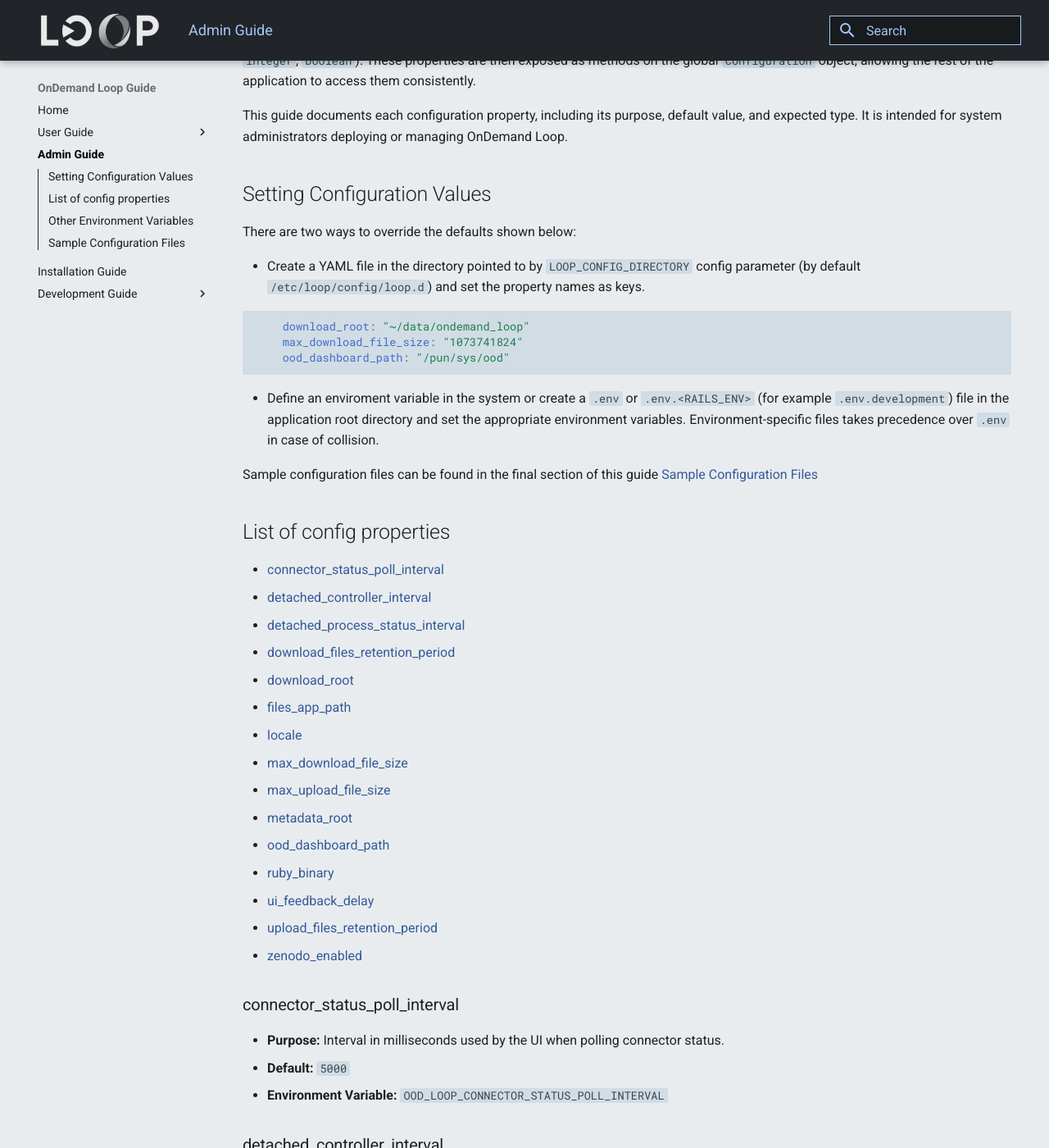
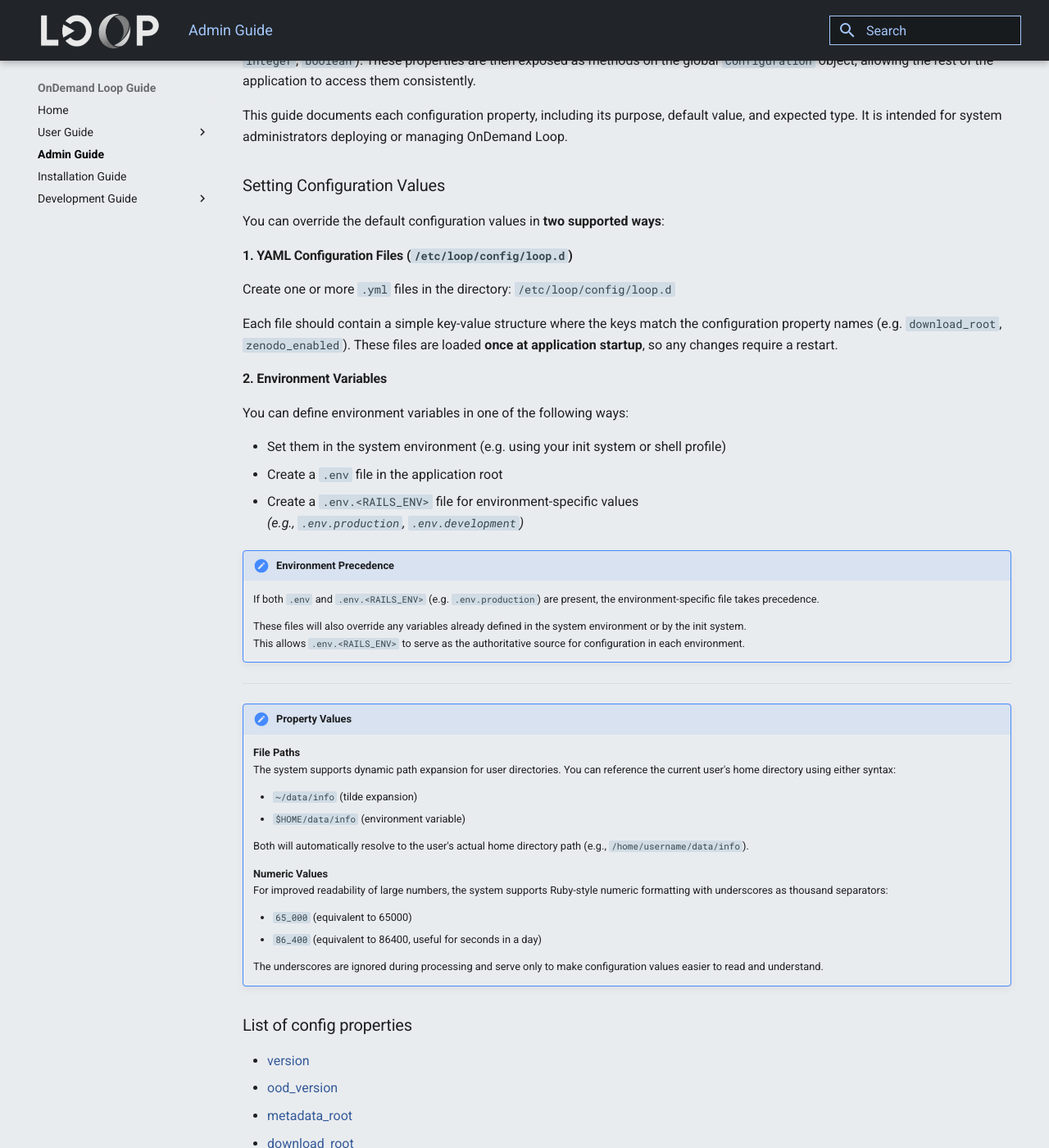
Before and after one commit to theam/aday-ondemand-loop, an MkDocs documentation site: the page built from docs/guide/content/admin.md, in a window 1280 px wide and 1400 px high, scrolled down 380 px. Shown: the whole window at 82% size. Built offline with MkDocs 1.6.1 and Material for MkDocs 9.7.7, drawn with Linux system fonts in a browser that asks for light colours; some of the changed text lies outside the part shown.

Commit message:
fix: Implemented improvements to admin guide after review (#304)

````diff
--- a/docs/guide/content/admin.md
+++ b/docs/guide/content/admin.md
@@ -11,186 +11,334 @@ The configuration system uses the `ConfigurationProperty` abstraction to define
 
 This guide documents each configuration property, including its purpose, default value, and expected type. It is intended for system administrators deploying or managing OnDemand Loop.
 
-## Setting Configuration Values
 
-There are two ways to override the defaults shown below:
+### Setting Configuration Values
 
-- Create a YAML file in the directory pointed to by `LOOP_CONFIG_DIRECTORY` config parameter (by default `/etc/loop/config/loop.d`) and set the property names as keys.
+You can override the default configuration values in **two supported ways**:
 
-```yaml
-    download_root: "~/data/ondemand_loop"
-    max_download_file_size: "1073741824"
-    ood_dashboard_path: "/pun/sys/ood"
-```
+#### 1. YAML Configuration Files (`/etc/loop/config/loop.d`)
 
-- Define an enviroment variable in the system or create a `.env` or `.env.<RAILS_ENV>` (for example `.env.development`) file in the application root directory and set the appropriate environment variables. Environment-specific files takes precedence over `.env` in case of collision.
+Create one or more `.yml` files in the directory: `/etc/loop/config/loop.d`
 
-Sample configuration files can be found in the final section of this guide [Sample Configuration Files](#sample-configuration-files)
+Each file should contain a simple key-value structure where the keys match the configuration property names (e.g. `download_root`, `zenodo_enabled`). These files are loaded **once at application startup**, so any changes require a restart.
 
-## List of config properties
+#### 2. Environment Variables
+
+You can define environment variables in one of the following ways:
+
+- Set them in the system environment (e.g. using your init system or shell profile)
+- Create a `.env` file in the application root
+- Create a `.env.<RAILS_ENV>` file for environment-specific values
+  _(e.g., `.env.production`, `.env.development`)_
+
+!!! note "Environment Precedence"
+
+    If both `.env` and `.env.<RAILS_ENV>` (e.g. `.env.production`) are present, the environment-specific file takes precedence.
+
+    These files will also override any variables already defined in the system environment or by the init system.
+    This allows `.env.<RAILS_ENV>` to serve as the authoritative source for configuration in each environment.
+
+---
+
+!!! note "Property Values"
+
+    **File Paths**
+    The system supports dynamic path expansion for user directories. You can reference the current user's home directory using either syntax:
+
+     - `~/data/info` (tilde expansion)
+     - `$HOME/data/info` (environment variable)
+
+    Both will automatically resolve to the user's actual home directory path (e.g., `/home/username/data/info`).
+
+    **Numeric Values**
+    For improved readability of large numbers, the system supports Ruby-style numeric formatting with underscores as thousand separators:
+
+     - `65_000` (equivalent to 65000)
+     - `86_400` (equivalent to 86400, useful for seconds in a day)
+
+    The underscores are ignored during processing and serve only to make configuration values easier to read and understand.
+
+### List of config properties
+- [version](#version)
+- [ood_version](#ood_version)
+- [metadata_root](#metadata_root)
+- [download_root](#download_root)
+- [ruby_binary](#ruby_binary)
+- [files_app_path](#files_app_path)
+- [ood_dashboard_path](#ood_dashboard_path)
 - [connector_status_poll_interval](#connector_status_poll_interval)
+- [locale](#locale)
+- [download_files_retention_period](#download_files_retention_period)
+- [upload_files_retention_period](#upload_files_retention_period)
+- [ui_feedback_delay](#ui_feedback_delay)
 - [detached_controller_interval](#detached_controller_interval)
 - [detached_process_status_interval](#detached_process_status_interval)
-- [download_files_retention_period](#download_files_retention_period)
-- [download_root](#download_root)
-- [files_app_path](#files_app_path)
-- [locale](#locale)
 - [max_download_file_size](#max_download_file_size)
 - [max_upload_file_size](#max_upload_file_size)
-- [metadata_root](#metadata_root)
-- [ood_dashboard_path](#ood_dashboard_path)
-- [ruby_binary](#ruby_binary)
-- [ui_feedback_delay](#ui_feedback_delay)
-- [upload_files_retention_period](#upload_files_retention_period)
 - [zenodo_enabled](#zenodo_enabled)
+- [guide_url](#guide_url)
 
-### connector_status_poll_interval
-- **Purpose:** Interval in milliseconds used by the UI when polling connector status.
-- **Default:** `5000`
-- **Environment Variable:** `OOD_LOOP_CONNECTOR_STATUS_POLL_INTERVAL`
+<a id="version"></a>
+**`version`**
+Specifies the path to a file containing the OnDemand Loop version string. This string is displayed in the UI, typically in the footer, to help identify the deployed version.
 
-### detached_controller_interval
-- **Purpose:** Interval in seconds that the detached process controller waits between checks.
-- **Default:** `10`
-- **Environment Variable:** `OOD_LOOP_DETACHED_CONTROLLER_INTERVAL`
+- **Default**: `/var/www/ood/apps/sys/loop/VERSION`
+- **Environment Variable**: _None_
 
-### detached_process_status_interval
-- **Purpose:** Interval in milliseconds between background process status updates displayed in the navigation bar.
-- **Default:** `10 * 1000` (10 seconds)
-- **Environment Variable:** `OOD_LOOP_DETACHED_PROCESS_STATUS_INTERVAL`
+---
 
-### download_files_retention_period
-- **Purpose:** Maximum age in seconds of download status files that will appear in the UI.
-- **Default:** `24 * 60 * 60` (one day)
-- **Environment Variable:** `OOD_LOOP_DOWNLOAD_FILES_RETENTION_PERIOD`
+<a id="ood_version"></a>
+**`ood_version`**
+Specifies the path to the file that contains the installed Open OnDemand version. This version string is used to determine runtime compatibility and for display in the interface.
 
-### download_root
-- **Purpose:** Destination directory for files downloaded from remote repositories.
-- **Default:** `$HOME/downloads-ondemand`
-- **Environment Variable:** `OOD_LOOP_DOWNLOAD_ROOT`
+- **Default**: `/opt/ood/VERSION`
+- **Environment Variable**: `OOD_VERSION` or `ONDEMAND_VERSION`
 
-### files_app_path
-- **Purpose:** URL path to the Open OnDemand Files app. Used to link directly to downloaded data.
-- **Default:** `/pun/sys/dashboard/files/fs`
-- **Environment Variable:** `OOD_LOOP_FILES_APP_PATH`
+---
 
-### locale
-- **Purpose:** Default locale for the application interface.
-- **Default:** `:en` (English)
-- **Environment Variable:** `OOD_LOOP_LOCALE`
+<a id="metadata_root"></a>
+**`metadata_root`**
+Specifies the directory where OnDemand Loop stores internal metadata, such as project definitions and repository information. This directory must be writable and consistent across sessions.
 
-### max_download_file_size
-- **Purpose:** Maximum allowed size in bytes for a single file download.
-- **Default:** `10 * 1024 * 1024 * 1024` (10 GB)
-- **Environment Variable:** `OOD_LOOP_MAX_DOWNLOAD_FILE_SIZE`
+- **Default**: `~/.loop_metadata`
+- **Environment Variable**: `OOD_LOOP_METADATA_ROOT`
 
-### max_upload_file_size
-- **Purpose:** Maximum allowed size in bytes for a single file upload.
-- **Default:** `1024 * 1024 * 1024` (1 GB)
-- **Environment Variable:** `OOD_LOOP_MAX_UPLOAD_FILE_SIZE`
+---
 
-### metadata_root
-- **Purpose:** Directory where Loop stores metadata such as projects and repository metadata.
-- **Default:** `$HOME/.downloads-for-ondemand`
-- **Environment Variable:** `OOD_LOOP_METADATA_ROOT`
+<a id="download_root"></a>
+**`download_root`**
+Defines the destination directory where project-organized files from remote repositories (e.g., Zenodo, Figshare) are downloaded.
+These files are accessible through the Files app integration.
 
-### ood_dashboard_path
-- **Purpose:** URL path to the main Open OnDemand dashboard.
-- **Default:** `/pun/sys/dashboard`
-- **Environment Variable:** `OOD_LOOP_OOD_DASHBOARD_PATH`
+- **Default**: `~/loop_downloads`
+- **Environment Variable**: `OOD_LOOP_DOWNLOAD_ROOT`
 
-### ruby_binary
-- **Purpose:** Path to the Ruby interpreter used when launching background scripts.
-- **Default:** `File.join(RbConfig::CONFIG['bindir'], 'ruby')`
-- **Environment Variable:** `OOD_LOOP_RUBY_BINARY`
+---
 
-### ui_feedback_delay
-- **Purpose:** Delay in milliseconds for certain UI feedback messages.
-- **Default:** `1500`
-- **Environment Variable:** `OOD_LOOP_UI_FEEDBACK_DELAY`
+<a id="ruby_binary"></a>
+**`ruby_binary`**
+Specifies the path to the Ruby interpreter used to launch detached or background scripts.
+By default, this is set to the same Ruby executable used to run the application itself.
+The value is determined dynamically at runtime using: `File.join(RbConfig::CONFIG['bindir'], 'ruby')`
 
-### upload_files_retention_period
-- **Purpose:** Maximum age in seconds of upload status files that will appear in the UI.
-- **Default:** `24 * 60 * 60` (one day)
-- **Environment Variable:** `OOD_LOOP_UPLOAD_FILES_RETENTION_PERIOD`
+- **Default**: `/usr/bin/ruby`
+- **Environment Variable**: `OOD_LOOP_RUBY_BINARY`
 
-### zenodo_enabled
-- **Purpose:** Enables or disables the optional Zenodo connector.
-- **Default:** `false`
-- **Environment Variable:** `OOD_LOOP_ZENODO_ENABLED`
+---
 
-## Other Environment Variables
-- [LOOP_CONFIG_DIRECTORY](#loop_config_directory)
+<a id="files_app_path"></a>
+**`files_app_path`**
+Specifies the URL path to the Open OnDemand Files app. OnDemand Loop uses this path to create direct links to downloaded data so users can easily browse the filesystem.
+
+- **Default**: `/pun/sys/dashboard/files/fs`
+- **Environment Variable**: `OOD_LOOP_FILES_APP_PATH`
+
+---
+
+<a id="ood_dashboard_path"></a>
+**`ood_dashboard_path`**
+Defines the base URL path to the main Open OnDemand dashboard. Used for navigation links back to the user's main portal interface.
+
+- **Default**: `/pun/sys/dashboard`
+- **Environment Variable**: `OOD_LOOP_OOD_DASHBOARD_PATH`
+
+---
+
+<a id="connector_status_poll_interval"></a>
+**`connector_status_poll_interval`**
+Sets the polling interval (in milliseconds) for the frontend to check the status of repository connectors. Lower values increase responsiveness but may increase load.
+
+- **Default**: `5_000`
+- **Environment Variable**: `OOD_LOOP_CONNECTOR_STATUS_POLL_INTERVAL`
+
+---
+
+<a id="locale"></a>
+**`locale`**
+Defines the default language/locale used by the application interface. This setting determines the translation context for UI text.
+Currently only English is supported.
+
+- **Default**: `:en` (English)
+- **Environment Variable**: `OOD_LOOP_LOCALE`
+
+---
+
+<a id="download_files_retention_period"></a>
+**`download_files_retention_period`**
+Specifies the maximum age (in seconds) of download metadata files that should remain visible in the UI. Older records will be ignored or cleaned up.
+
+- **Default**: `86_400` (1 day)
+- **Environment Variable**: `OOD_LOOP_DOWNLOAD_FILES_RETENTION_PERIOD`
+
+---
+
+<a id="upload_files_retention_period"></a>
+**`upload_files_retention_period`**
+Specifies the maximum age (in seconds) of upload metadata files that should remain visible in the UI. This helps manage stale or expired uploads.
+
+- **Default**: `86_400` (1 day)
+- **Environment Variable**: `OOD_LOOP_UPLOAD_FILES_RETENTION_PERIOD`
+
+---
+
+<a id="ui_feedback_delay"></a>
+**`ui_feedback_delay`**
+Defines the delay in milliseconds for feedback messages in the UI, such as temporary banners or notices after actions like a successful upload.
+
+- **Default**: `1_500`
+- **Environment Variable**: `OOD_LOOP_UI_FEEDBACK_DELAY`
+
+---
+
+<a id="detached_controller_interval"></a>
+**`detached_controller_interval`**
+Controls how often (in seconds) the detached background process controller checks for updates or process state changes.
+
+- **Default**: `10`
+- **Environment Variable**: `OOD_LOOP_DETACHED_CONTROLLER_INTERVAL`
+
+---
+
+<a id="detached_process_status_interval"></a>
+**`detached_process_status_interval`**
+Sets the interval (in milliseconds) between updates for background process statuses shown in the navigation bar. Balances UI responsiveness with backend load.
+
+- **Default**: `10_000` (10 seconds)
+- **Environment Variable**: `OOD_LOOP_DETACHED_PROCESS_STATUS_INTERVAL`
+
+---
+
+<a id="max_download_file_size"></a>
+**`max_download_file_size`**
+Defines the maximum allowed size (in bytes) for an individual file download. Files larger than this limit will be rejected or not initiated.
+
+- **Default**: `10_737_418_240` (10 GB)
+- **Environment Variable**: `OOD_LOOP_MAX_DOWNLOAD_FILE_SIZE`
+
+---
+
+<a id="max_upload_file_size"></a>
+**`max_upload_file_size`**
+Defines the maximum allowed size (in bytes) for an individual file upload. Files exceeding this limit will be blocked before submission.
+
+- **Default**: `1_073_741_824` (1 GB)
+- **Environment Variable**: `OOD_LOOP_MAX_UPLOAD_FILE_SIZE`
+
+---
+
+<a id="zenodo_enabled"></a>
+**`zenodo_enabled`**
+Boolean flag to enable or disable the Zenodo connector in the application. If set to `false`, Zenodo integration will be hidden and inactive.
+
+- **Default**: `false`
+- **Environment Variable**: `OOD_LOOP_ZENODO_ENABLED`
+
+---
+
+<a id="guide_url"></a>
+**`guide_url`**
+URL to the external documentation site. This is used for help links in the interface and should point to the current user or admin guide for your Loop deployment.
+
+- **Default**: `https://iqss.github.io/ondemand-loop/`
+- **Environment Variable**: `OOD_LOOP_GUIDE_URL`
+
+### Other Environment Variables
+- [OOD_LOOP_CONFIG_DIRECTORY](#ood_loop_config_directory)
 - [OOD_LOOP_COMMAND_SERVER_FILE](#ood_loop_command_server_file)
 - [OOD_LOOP_DETACHED_PROCESS_FILE](#ood_loop_detached_process_file)
-- [RACK_ENV](#rack_env)
 - [RAILS_ENV](#rails_env)
 
-### LOOP_CONFIG_DIRECTORY
-- **Purpose:** Directory that stores YAML configuration files read at startup.
-- **Default:** `/etc/loop/config/loop.d`
+<a id="ood_loop_config_directory"></a>
+**`OOD_LOOP_CONFIG_DIRECTORY`**
+Specifies the directory containing YAML configuration files that OnDemand Loop loads at startup to configure its behavior.
+These files define the values for [environment-specific properties](#list-of-config-properties) such as paths, limits, and UI settings.
+The directory is read once at application boot, so any changes require a restart to take effect.
 
-### OOD_LOOP_COMMAND_SERVER_FILE
-- **Purpose:** Location of the UNIX socket used by the command server.
-- **Default:** `File.join(metadata_root, 'command.server.sock')`
+- **Default**: `/etc/loop/config/loop.d`
 
-### OOD_LOOP_DETACHED_PROCESS_FILE
-- **Purpose:** Path to the lock file used for detached process management.
-- **Default:** `File.join(metadata_root, 'detached.process.lock')`
+---
 
-### RACK_ENV
-- **Purpose:** Indicates the Rack environment. Used when `RAILS_ENV` is not set.
-- **Default:** `development`
+<a id="ood_loop_command_server_file"></a>
+**`OOD_LOOP_COMMAND_SERVER_FILE`**
+Defines the location of the UNIX domain socket used by the command server.
+This socket allows internal components (like the UI and background workers) to communicate with the command server via local IPC.
+The socket path is derived from the metadata directory and calculated like this: `File.join(metadata_root, 'command.server.sock')`
 
-### RAILS_ENV
-- **Purpose:** Indicates the Rails environment.
-- **Default:** `development`
+- **Default**: `~/.loop_metadata/command.server.sock`
 
-## Sample Configuration Files
+---
+
+<a id="ood_loop_detached_process_file"></a>
+**`OOD_LOOP_DETACHED_PROCESS_FILE`**
+Path to a lock file used for coordinating detached background process execution.
+This lock ensures that only one background controller process is active at a time, preventing conflicts or duplicated work.
+The lock path is derived from the metadata directory and calculated like this: `File.join(metadata_root, 'detached.process.lock')`
+
+- **Default**: `~/.loop_metadata/detached.process.lock`
+
+---
+
+<a id="rails_env"></a>
+**`RAILS_ENV` or `RACK_ENV`**
+Specifies the Rails environment the application is running under.
+This setting controls things like caching, logging verbosity, and error reporting.
+Common values are `development`, `production`, and `test`.
+
+The application looks for `RAILS_ENV`, fallbacks to `RACK_ENV` and defaults to `development` if none provided.
+
+- **Default**: `development`
+
+### Sample Configuration Files
 
 The examples below demonstrate how administrators can override defaults using either a YAML file or environment variables.
 
-### YAML File example
+#### YAML File example
 
 ```yaml
 # /etc/loop/config/loop.d/config.yml
-connector_status_poll_interval: 6000
+version: /opt/loop/VERSION
+ood_version: /opt/ood/VERSION
+metadata_root: ~/loop/metadata
+download_root: ~/loop/downloads
+ruby_binary: /usr/local/bin/ruby
+files_app_path: /pun/sys/dashboard/files/custom
+ood_dashboard_path: /pun/sys/dashboard
+connector_status_poll_interval: 6_000
+locale: ":es"
+download_files_retention_period: 172_800
+upload_files_retention_period: 172_800
+ui_feedback_delay: 2_000
 detached_controller_interval: 5
-detached_process_status_interval: 2000
-download_files_retention_period: 172800
-download_root: /var/loop/downloads
-files_app_path: /pun/sys/dashboard/files/custom
-locale: es
-max_download_file_size: 15000000000
-max_upload_file_size: 2000000000
-metadata_root: /var/loop/metadata
-ood_dashboard_path: /pun/sys/dashboard
-ruby_binary: /usr/local/bin/ruby
-ui_feedback_delay: 2000
-upload_files_retention_period: 172800
+detached_process_status_interval: 2_000
+max_download_file_size: 15_000_000_000
+max_upload_file_size: 2_000_000_000
 zenodo_enabled: true
+guide_url: https://example.com/loop
 ```
 
-### `.env` File example
+#### `.env` File example
 
 ```bash
-OOD_LOOP_CONNECTOR_STATUS_POLL_INTERVAL=6000
-OOD_LOOP_DETACHED_CONTROLLER_INTERVAL=5
-OOD_LOOP_DETACHED_PROCESS_STATUS_INTERVAL=2000
-OOD_LOOP_DOWNLOAD_FILES_RETENTION_PERIOD=172800
-OOD_LOOP_DOWNLOAD_ROOT=/var/loop/downloads
-OOD_LOOP_FILES_APP_PATH=/pun/sys/dashboard/files/custom
-OOD_LOOP_LOCALE=es
-OOD_LOOP_MAX_DOWNLOAD_FILE_SIZE=15000000000
-OOD_LOOP_MAX_UPLOAD_FILE_SIZE=2000000000
-OOD_LOOP_METADATA_ROOT=/var/loop/metadata
-OOD_LOOP_OOD_DASHBOARD_PATH=/pun/sys/dashboard
-OOD_LOOP_RUBY_BINARY=/usr/local/bin/ruby
-OOD_LOOP_UI_FEEDBACK_DELAY=2000
-OOD_LOOP_UPLOAD_FILES_RETENTION_PERIOD=172800
-OOD_LOOP_ZENODO_ENABLED=true
-LOOP_CONFIG_DIRECTORY=/etc/loop/config
+OOD_LOOP_CONFIG_DIRECTORY=/etc/loop/config
 OOD_LOOP_COMMAND_SERVER_FILE=/var/loop/metadata/command.server.sock
 OOD_LOOP_DETACHED_PROCESS_FILE=/var/loop/metadata/detached.process.lock
 RAILS_ENV=production
+
+OOD_VERSION=/opt/ood/VERSION
+OOD_LOOP_METADATA_ROOT=~/loop/metadata
+OOD_LOOP_DOWNLOAD_ROOT=~/loop/downloads
+OOD_LOOP_RUBY_BINARY=/usr/local/bin/ruby
+OOD_LOOP_FILES_APP_PATH=/pun/sys/dashboard/files/custom
+OOD_LOOP_OOD_DASHBOARD_PATH=/pun/sys/dashboard
+OOD_LOOP_CONNECTOR_STATUS_POLL_INTERVAL=6_000
+OOD_LOOP_LOCALE=:es
+OOD_LOOP_DOWNLOAD_FILES_RETENTION_PERIOD=172_800
+OOD_LOOP_UPLOAD_FILES_RETENTION_PERIOD=172_800
+OOD_LOOP_UI_FEEDBACK_DELAY=2_000
+OOD_LOOP_DETACHED_CONTROLLER_INTERVAL=5
+OOD_LOOP_DETACHED_PROCESS_STATUS_INTERVAL=2_000
+OOD_LOOP_MAX_DOWNLOAD_FILE_SIZE=15_000_000_000
+OOD_LOOP_MAX_UPLOAD_FILE_SIZE=2_000_000_000
+OOD_LOOP_ZENODO_ENABLED=true
+OOD_LOOP_GUIDE_URL=https://example.com/loop
 ```
````
Also changed, not shown: 3 other files.
